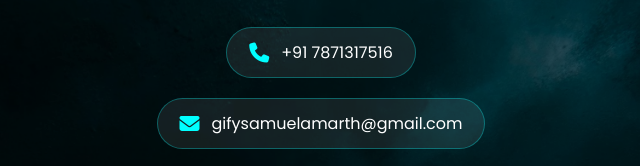
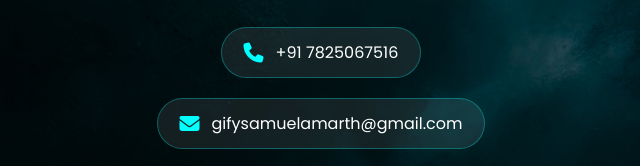
Before and after one commit to gifysamuel/Portfolio, a plain HTML site: page Contact.html in a window 1280 px wide. Shown: the part 195-361 px from the top of the page, 319-959 px from the left. Drawn offline with Linux system fonts and the light colour scheme.

Commit message:
Add files via upload

```diff
--- a/Contact.html
+++ b/Contact.html
@@ -328,7 +328,7 @@
 
         <div class="contact_item">
             <i class="fa-solid fa-phone"></i>
-            <a href="tel:+917871317516">+91 7871317516</a>
+            <a href="tel:+91 7825067516">+91 7825067516</a>
         </div>
 
         <div class="contact_item">
```
